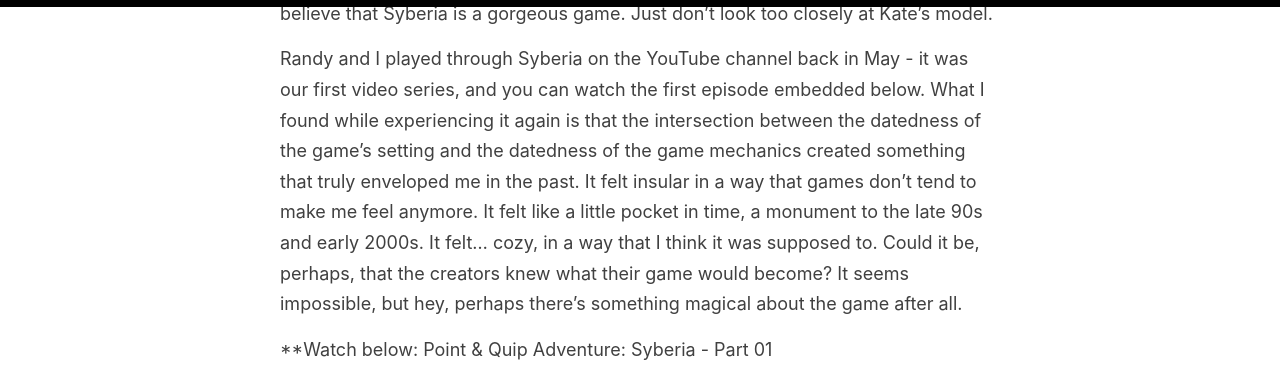
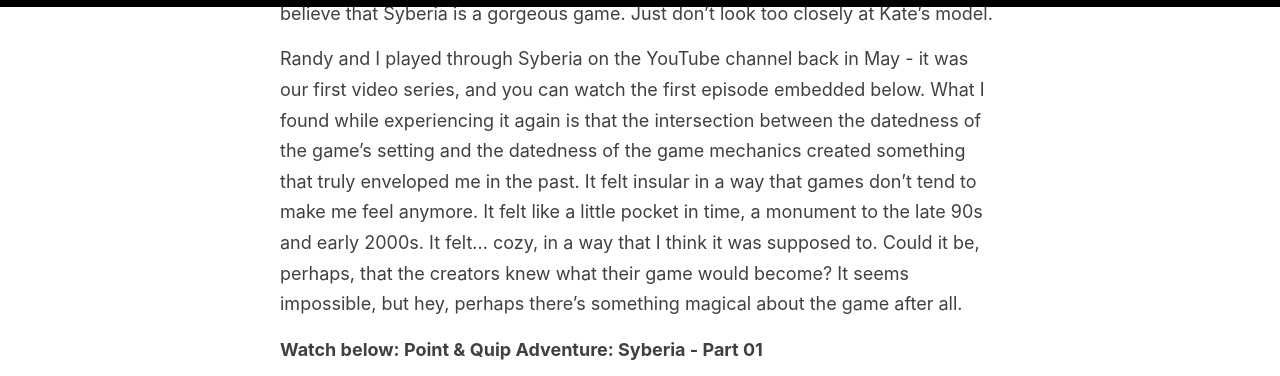
Before and after one commit to BackSelect/backselect.github.io, a Jekyll site: the page built from _posts/2021-12-09-syberia.md, in a window 1280 px wide and 900 px high, scrolled down 4431 px, cut to the strip 0-376 px from the top of the window. Built offline with Jekyll 4.4.1, drawn with Linux system fonts in a browser that asks for light colours.

```diff
--- a/_posts/2021-12-09-syberia.md
+++ b/_posts/2021-12-09-syberia.md
@@ -45,6 +45,6 @@ In any case, it's an art style that you don't see much of anymore, especially no
 
 Randy and I played through Syberia on the YouTube channel back in May - it was our first video series, and you can watch the first episode embedded below. What I found while experiencing it again is that the intersection between the datedness of the game's setting and the datedness of the game mechanics created something that truly enveloped me in the past. It felt insular in a way that games don't tend to make me feel anymore. It felt like a little pocket in time, a monument to the late 90s and early 2000s. It felt... cozy, in a way that I think it was supposed to. Could it be, perhaps, that the creators knew what their game would become? It seems impossible, but hey, perhaps there's something magical about the game after all.
 
-**Watch below: Point & Quip Adventure: Syberia - Part 01
+**Watch below: Point & Quip Adventure: Syberia - Part 01**
 
 <iframe width="560" height="315" src="https://www.youtube.com/embed/VRrePNkguQY" title="YouTube video player" frameborder="0" allow="accelerometer; autoplay; clipboard-write; encrypted-media; gyroscope; picture-in-picture" allowfullscreen></iframe>
```
Also changed, not shown: _posts/2021-12-20-stalker.md (deleted, +0 -36 lines), _posts/2021-12-21-stalker.md (added, +45 -0 lines), 3 other files.
